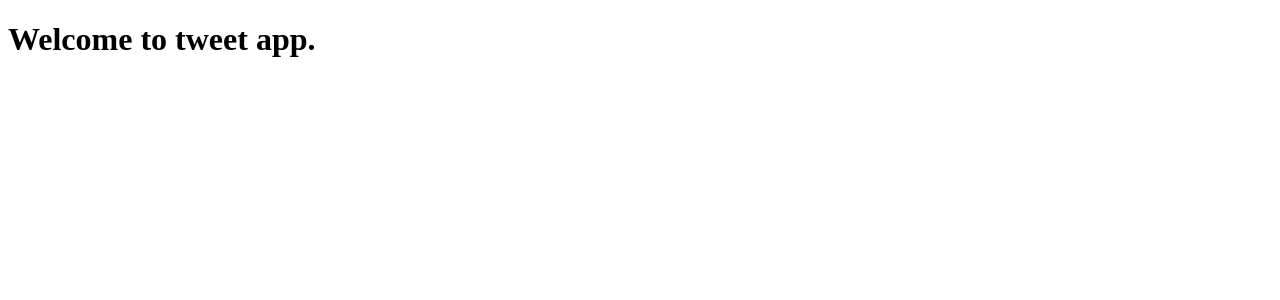
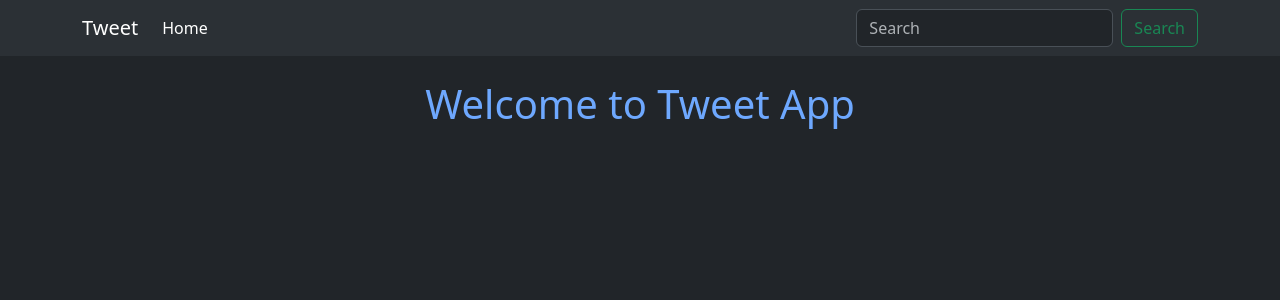
Before and after one commit to Rahul8320/LearningDjango, a Django app: page /tweet/ in a window 1280 px wide. Shown: the top 300 px of the page. Run offline with Django 4.2, Linux system fonts and the light colour scheme; some libraries are stand-ins or nearby versions.

Commit message:
Add bootstrap and app layout

```diff
--- /dev/null
+++ b/TweetApp/templates/layout.html
@@ -0,0 +1,41 @@
+{% load static %}
+
+<!DOCTYPE html>
+<html lang="en" data-bs-theme="dark">
+<head>
+    <meta charset="UTF-8">
+    <meta name="viewport" content="width=device-width, initial-scale=1.0">
+    <link href="https://cdn.jsdelivr.net/npm/bootstrap@5.3.3/dist/css/bootstrap.min.css" rel="stylesheet" integrity="sha384-QWTKZyjpPEjISv5WaRU9OFeRpok6YctnYmDr5pNlyT2bRjXh0JMhjY6hW+ALEwIH" crossorigin="anonymous">
+    <title>
+        {% block title %}
+        Tweet App
+        {% endblock %}
+    </title>
+</head>
+<body>
+    <nav class="navbar navbar-expand-lg bg-body-tertiary">
+  <div class="container">
+    <a class="navbar-brand" href="#">Tweet</a>
+    <button class="navbar-toggler" type="button" data-bs-toggle="collapse" data-bs-target="#navbarSupportedContent" aria-controls="navbarSupportedContent" aria-expanded="false" aria-label="Toggle navigation">
+      <span class="navbar-toggler-icon"></span>
+    </button>
+    <div class="collapse navbar-collapse" id="navbarSupportedContent">
+      <ul class="navbar-nav me-auto mb-2 mb-lg-0">
+        <li class="nav-item">
+          <a class="nav-link active" aria-current="page" href="/tweet">Home</a>
+        </li>
+      </ul>
+      <form class="d-flex" role="search">
+        <input class="form-control me-2" type="search" placeholder="Search" aria-label="Search">
+        <button class="btn btn-outline-success" type="submit">Search</button>
+      </form>
+    </div>
+  </div>
+</nav>
+    <div class="container">
+        {% block content %}
+        {% endblock %}
+    </div>
+    <script src="https://cdn.jsdelivr.net/npm/bootstrap@5.3.3/dist/js/bootstrap.bundle.min.js" integrity="sha384-YvpcrYf0tY3lHB60NNkmXc5s9fDVZLESaAA55NDzOxhy9GkcIdslK1eN7N6jIeHz" crossorigin="anonymous"></script>
+</body>
+</html>
--- a/TweetApp/tweet/templates/tweet/home.html
+++ b/TweetApp/tweet/templates/tweet/home.html
@@ -1,11 +1,9 @@
-<!DOCTYPE html>
-<html lang="en">
-<head>
-    <meta charset="UTF-8">
-    <meta name="viewport" content="width=device-width, initial-scale=1.0">
-    <title>Home Page</title>
-</head>
-<body>
-    <h1>Welcome to tweet app.</h1>
-</body>
-</html>
+{% extends "layout.html" %}
+
+{% block title %}
+Tweet
+{% endblock %}
+
+{% block content %}
+<h1 class="text-center mt-4 text-primary-emphasis">Welcome to Tweet App</h1>
+{% endblock %}
```
